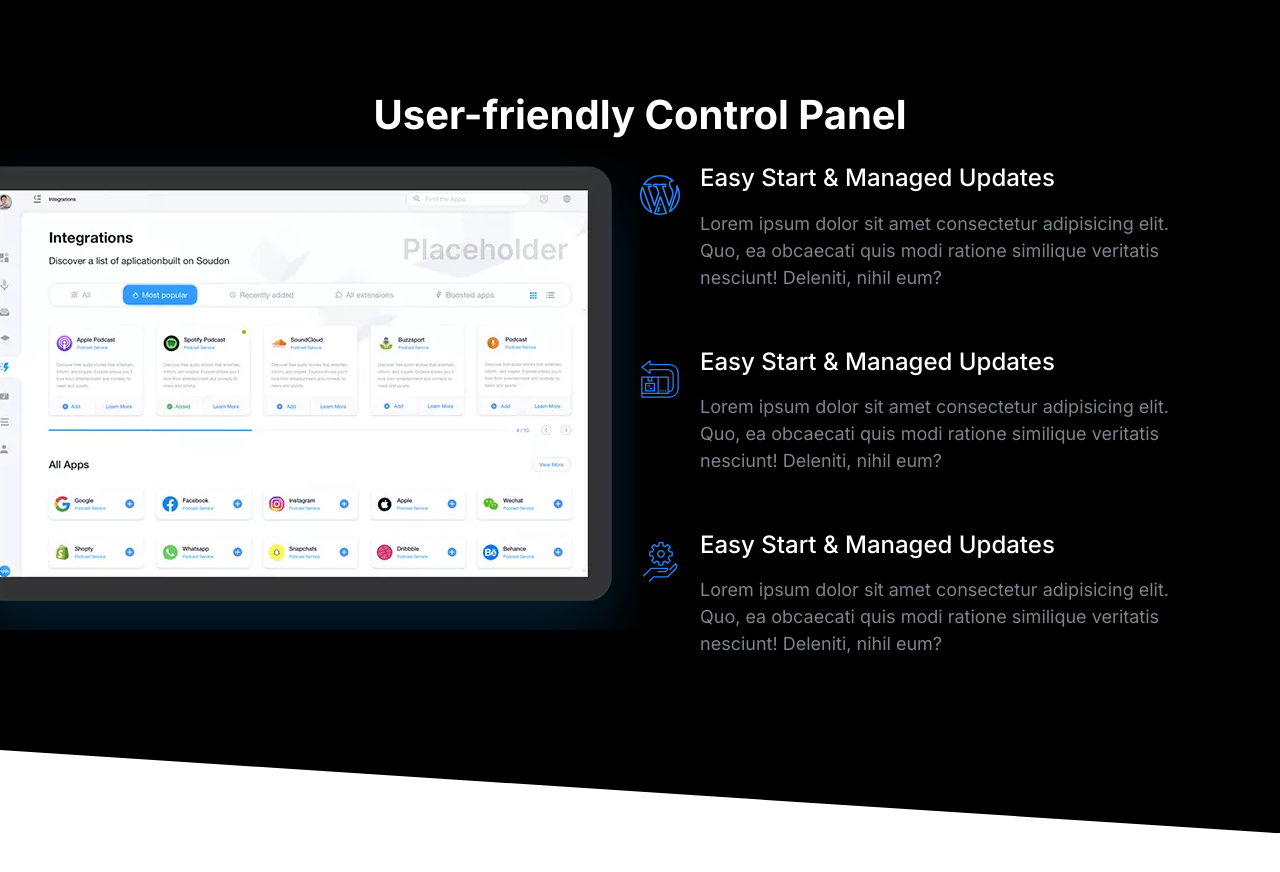
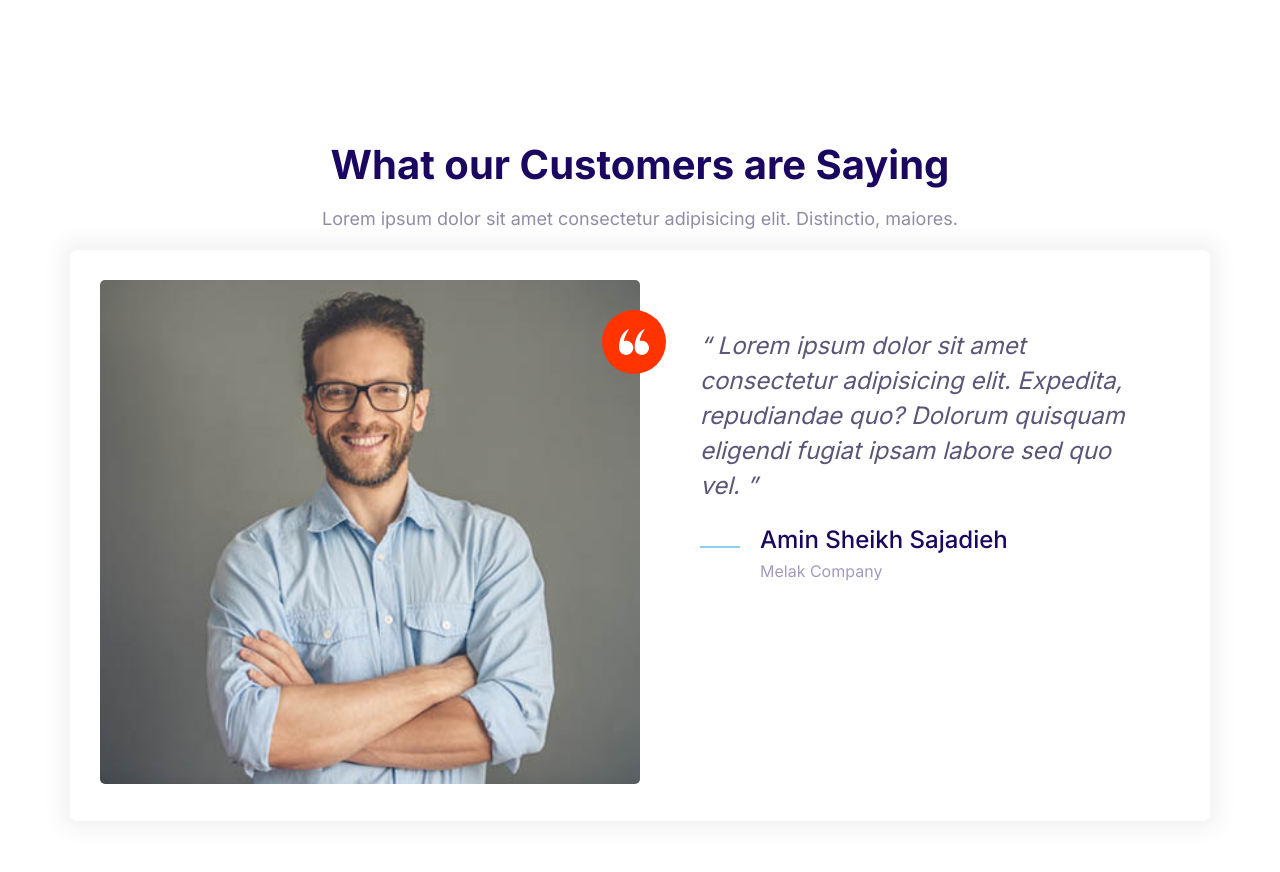
Before and after one commit to aminsajad/moshify, a plain HTML site: page index.html in a window 1280 px wide. Before the commit the page ends 833 px from the top, so only its background shows below. Drawn offline with Linux system fonts and the light colour scheme.

Commit message:
new testmonial

```diff
--- a/css/styles.css
+++ b/css/styles.css
@@ -621,6 +621,7 @@ h1,h2,h3{
 
 .block__heading {
   margin-top: 0;
+  margin-bottom: 4rem;
 }
 
 .block--dark {
--- a/index.html
+++ b/index.html
@@ -14,75 +14,54 @@
     <link rel="stylesheet" href="css/styles.css" />
   </head>
   <body>
-    <section class="block block--dark block--skewed-right block-showcase">
+    <section class="block">
       <header class="block__header">
-        <h2>User-friendly Control Panel</h2>
+        <h2>What our Customers are Saying</h2>
+        <p>
+          Lorem ipsum dolor sit amet consectetur adipisicing elit. Distinctio,
+          maiores.
+        </p>
       </header>
-      <div class="container grid grid--1x2">
-        <picture class="block-showcase__image">
-          <source
-            type="image/webp"
-            srcset="images/ipad.webp 1x, images/ipad@2x.webp 2x"
+      <div class="container">
+        <body style="padding: 5rem">
+          <div class="card testimonial">
+            <div class="grid grid--1x2">
+              <div class="testimonial__image">
+                <img
+                  src="images/testimonial.jpg"
+                  alt="A happy, smiling customer"
                 />
-          <source
-            type="image/png"
-            srcset="images/ipad.png 1x, images/ipad@2x.png 2x"
-          />
-          <img src="images/ipad.png" alt="" />
-        </picture>
-        <ul class="list">
-          <li>
+                <span class="icon-container icon-container--accent">
+                  <svg class="icon icon--white icon--small">
+                    <use xlink:href="images/sprite.svg#quotes"></use>
+                  </svg>
+                </span>
+              </div>
+              <blockquote class="quote">
+                <p class="quote__text">
+                  Lorem ipsum dolor sit amet consectetur adipisicing elit.
+                  Expedita, repudiandae quo? Dolorum quisquam eligendi fugiat
+                  ipsam labore sed quo vel.
+                </p>
+                <footer>
                   <div class="media">
                     <div class="media__image">
-                <svg class="icon icon--primary">
-                  <use xlink:href="images/sprite.svg#wordpress"></use>
+                      <svg class="icon icon--primary quote__line">
+                        <use xlink:href="images/sprite.svg#line"></use>
                       </svg>
                     </div>
                     <div class="media__body">
-                <h3 class="media__title">Easy Start & Managed Updates</h3>
-                <p>
-                  Lorem ipsum dolor sit amet consectetur adipisicing elit. Quo,
-                  ea obcaecati quis modi ratione similique veritatis nesciunt!
-                  Deleniti, nihil eum?
-                </p>
+                      <h3 class="media__title quote__author">
+                        Amin Sheikh Sajadieh
+                      </h3>
+                      <p class="quote__organization">Melak Company</p>
                     </div>
                   </div>
-          </li>
-          <li>
-            <div class="media">
-              <div class="media__image">
-                <svg class="icon icon--primary">
-                  <use xlink:href="images/sprite.svg#easy"></use>
-                </svg>
-              </div>
-              <div class="media__body">
-                <h3 class="media__title">Easy Start & Managed Updates</h3>
-                <p>
-                  Lorem ipsum dolor sit amet consectetur adipisicing elit. Quo,
-                  ea obcaecati quis modi ratione similique veritatis nesciunt!
-                  Deleniti, nihil eum?
-                </p>
+                </footer>
+              </blockquote>
             </div>
           </div>
-          </li>
-          <li>
-            <div class="media">
-              <div class="media__image">
-                <svg class="icon icon--primary">
-                  <use xlink:href="images/sprite.svg#settings"></use>
-                </svg>
-              </div>
-              <div class="media__body">
-                <h3 class="media__title">Easy Start & Managed Updates</h3>
-                <p>
-                  Lorem ipsum dolor sit amet consectetur adipisicing elit. Quo,
-                  ea obcaecati quis modi ratione similique veritatis nesciunt!
-                  Deleniti, nihil eum?
-                </p>
-              </div>
-            </div>
-          </li>
-        </ul>
+        </body>
       </div>
     </section>
     <script src="js/main.js"></script>
```
Also changed, not shown: components/testmonial.html (+16 -3 lines). Lines whose indentation alone changed are shown as unchanged.
